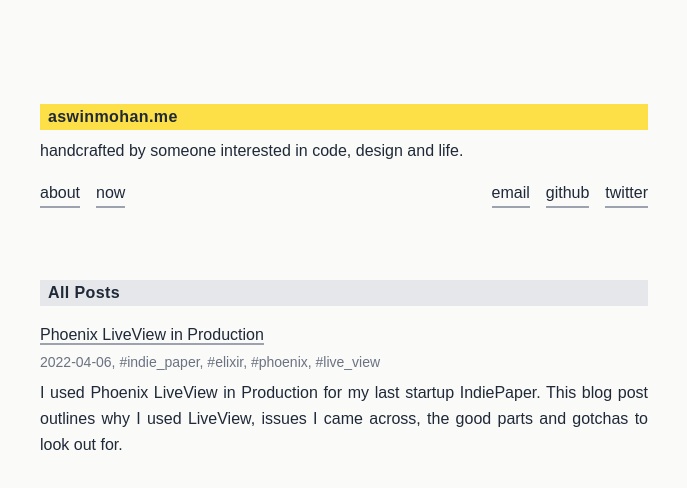
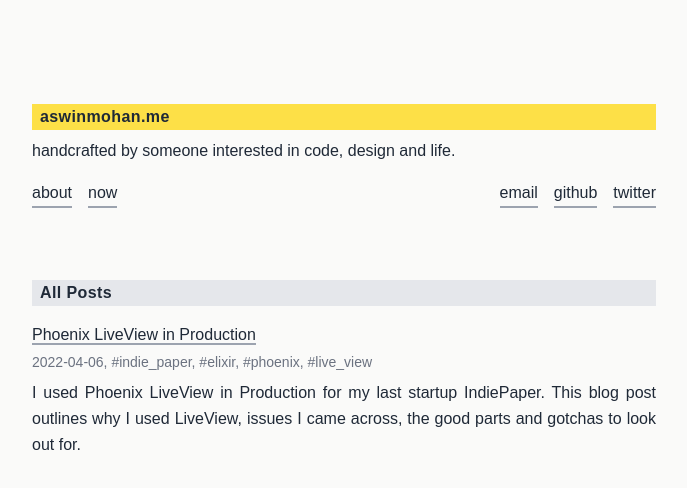
Before and after one commit to aswinmohanme/aswinmohanme-website, a website: page index.html in a window 1280 px wide. Shown: the whole page, without its empty margins (296-983 px from the left). Drawn offline with Linux system fonts and the light colour scheme.

Commit message:
Tiny tiny improvements

```diff
--- a/index.html
+++ b/index.html
@@ -5,13 +5,13 @@
     <meta name="viewport" content="width=device-width, initial-scale=1.0" />
     <meta http-equiv="X-UA-Compatible" content="ie=edge" />
 
-    <title>aswinmohan.me</title>
+    <title>Aswin Mohan</title>
     <link rel="stylesheet" href="./styles/output.css" />
   </head>
   <body>
     <h1>aswinmohan.me</h1>
     <p>handcrafted by someone interested in code, design and life.</p>
-    <div
+    <header
       class="flex flex-col items-start md:flex-row md:items-center md:justify-between"
     >
       <div class="mt-4 flex flex-row items-center space-x-4">
@@ -23,7 +23,7 @@
         <a href="https://github.com/aswinmohanme">github</a>
         <a href="https://twitter.com/aswinmohanme">twitter</a>
       </div>
-    </div>
+    </header>
     <section class="pt-4">
       <h2>All Posts</h2>
       <div class="mt-4 space-y-8">
--- a/styles/input.css
+++ b/styles/input.css
@@ -4,7 +4,7 @@
 
 @layer base {
   body {
-    @apply mx-auto max-w-2xl bg-stone-50 px-8 pt-12 pb-24 text-justify text-base leading-relaxed  text-gray-800;
+    @apply mx-auto max-w-2xl bg-stone-50 px-6 pt-12 pb-24 text-justify text-base leading-relaxed  text-gray-800;
   }
 
   a {
```
Also changed, not shown: about.html (+1 -1 lines), now.html (+1 -1 lines), styles/output.css.
